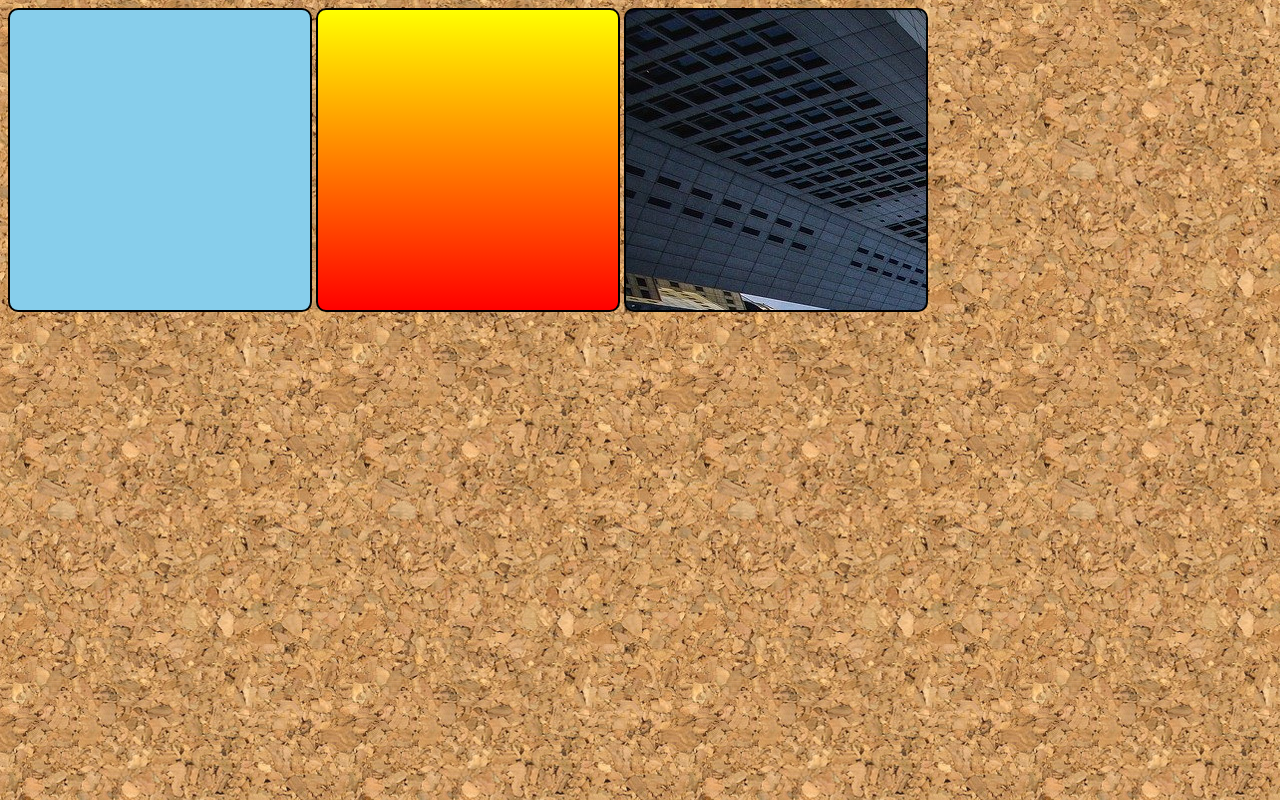
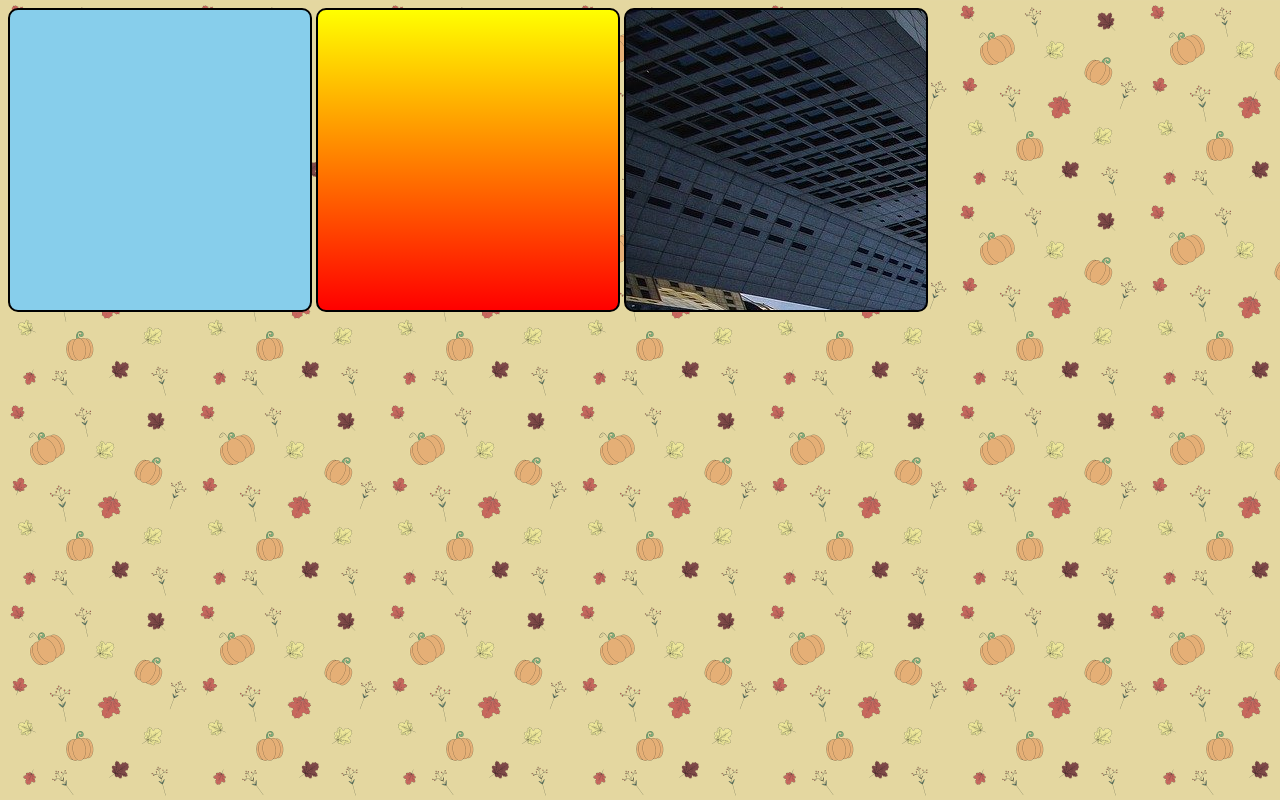
Before and after one commit to Oliveirraz/html-css, a plain HTML site: page exercicios/ex022/fundo001.html in a window 1280 px wide. Drawn offline with Linux system fonts and the light colour scheme.

Commit message:
novas imagens

```diff
--- a/exercicios/ex022/fundo001.html
+++ b/exercicios/ex022/fundo001.html
@@ -6,7 +6,7 @@
     <title>Teste de Imagem de Fundo</title>
     <style>
         body{
-            background-image: url("imagens/wallpaper001.jpg");
+            background-image: url("imagens/halloween200px.png");
         }
         div.quadrado{
             display: inline-block;
```
Also changed, not shown: exercicios/ex022/imagens/floral200px.png (added), exercicios/ex022/imagens/halloween200px.png (added).
